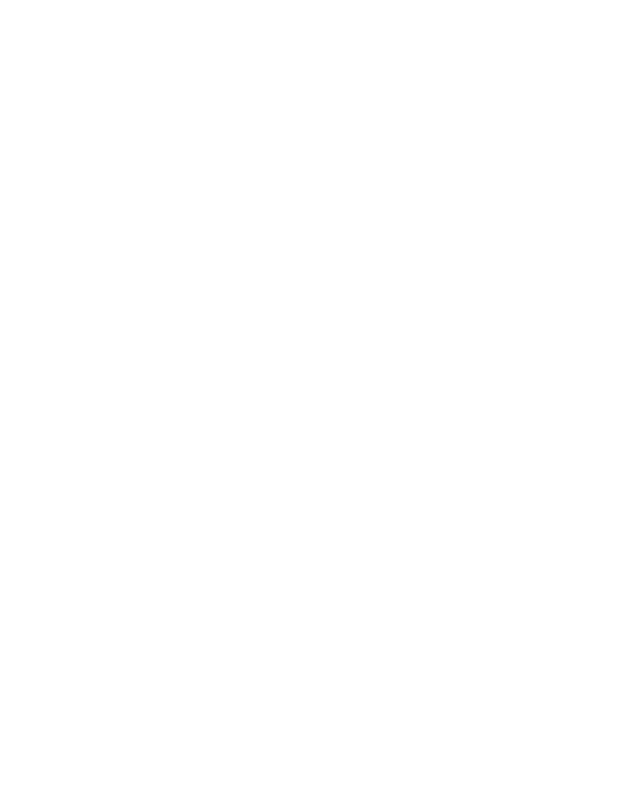
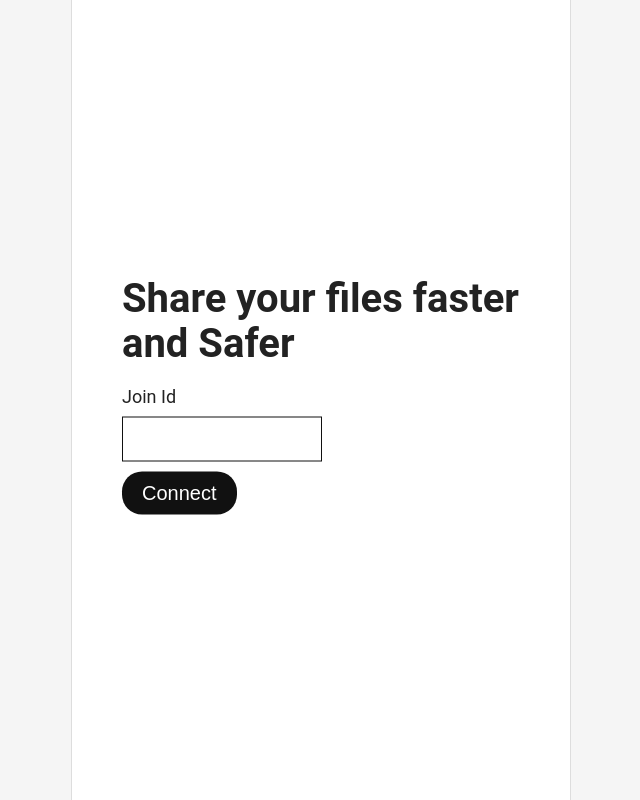
Before and after one commit to Namanbhatia7/sharethat, a website: page public/reciever.html in a window 1280 px wide. Shown: the whole page, without its empty margins (319-959 px from the left). Drawn offline with nearby package versions, Linux system fonts and the light colour scheme.

Commit message:
reciever end page developed and styled

```diff
--- a/public/reciever.html
+++ b/public/reciever.html
@@ -0,0 +1,39 @@
+<!DOCTYPE html>
+<html lang="en">
+<head>
+    <meta charset="UTF-8">
+    <meta http-equiv="X-UA-Compatible" content="IE=edge">
+    <meta name="viewport" content="width=device-width, initial-scale=1.0">
+    <link rel="stylesheet" type="text/css" href="style.css">
+    <title>Sharethat</title>
+</head>
+<body>
+    <div class="app">
+        <div class="screen join-screen active">
+            <div class="form">
+                <h2>Share your files faster and Safer</h2>
+                <div class="form-input">
+                    <label for="join-id">Join Id</label>
+                    <input type="text" id="join-id">
+                </div>
+                <div class="form-input">
+                    <button id="reciever-start-con-btn">Connect</button>
+                </div>
+            </div>
+        </div>
+        <div class="screen fs-screen">
+            <div class="files-list">
+                <div class="title">Shared Files:</div>
+                <div class="item">
+                    <div class="progress">0%</div>
+                    <div class="filename">Sample.txt</div>
+                </div>
+            </div>
+        </div>
+    </div>
+
+    <script type="text/javascript" src="https://cdnjs.cloudflare.com/ajax/libs/downloadjs/1.4.8/download.min.js"></script>
+    <script type="text/javascript" src="socket.io/socket.io.js"></script>
+    <script type="text/javascript" src="code.js"></script>
+</body>
+</html>
--- a/public/style.css
+++ b/public/style.css
@@ -74,3 +74,19 @@ body {
     border: 1px solid #111;
     margin-top: 5px;
 }
+
+.join-screen .form label {
+    color: #222;
+    font-size: 18px;
+}
+
+.join-screen .form input {
+    display: block;
+    margin: 10px 0px;
+    width: 100%;
+    max-width: 200px;
+    border: 1px solid #111;
+    color: #111;
+    font-size: 20px;
+    padding: 10px;
+}
```
